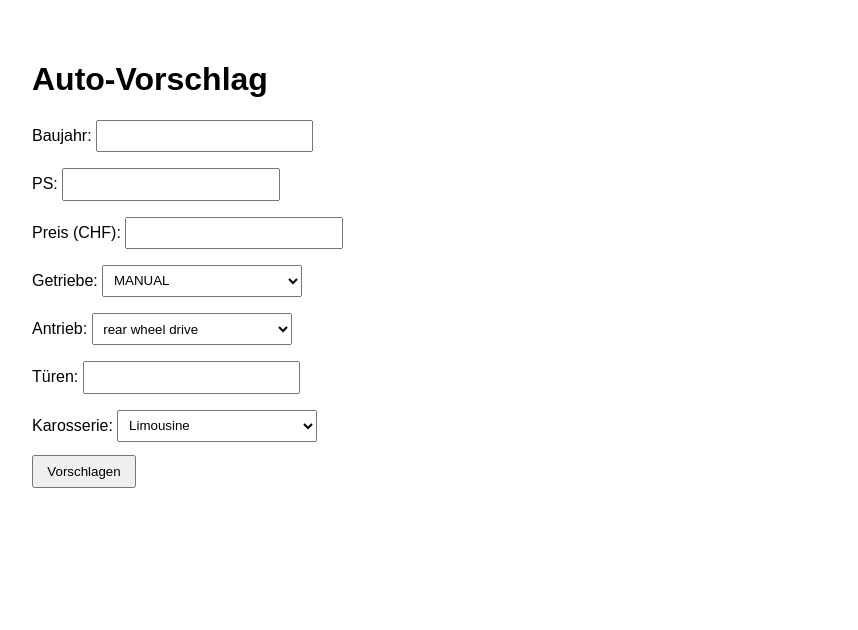
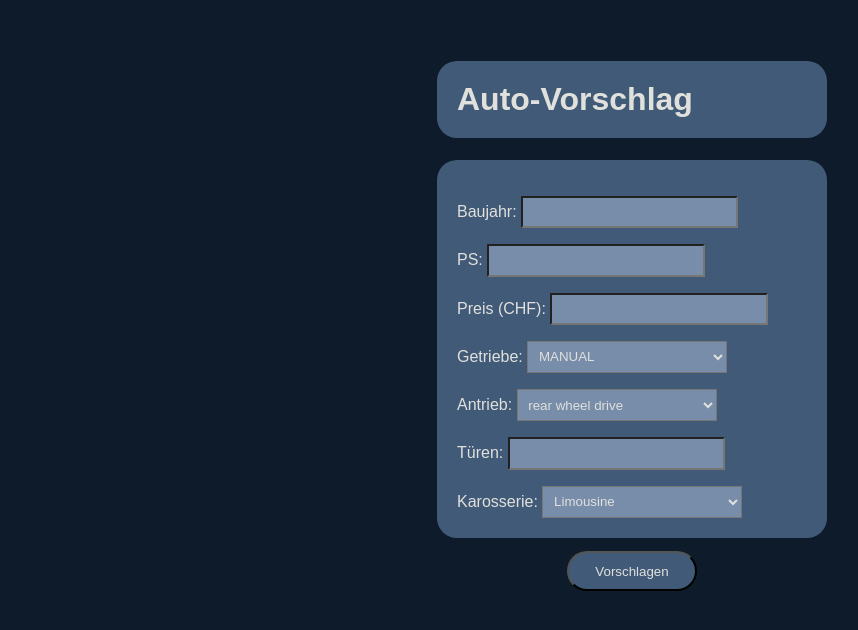
Before and after one commit to Crabby876/lernperiode-10, a Flask app: page / in a window 1280 px wide. Shown: the top 630 px of the page, without its empty margins (8-866 px from the left). Run offline with Flask 3, Linux system fonts and the light colour scheme; parts of the project's set-up code (start-up, migrations or seed data) failed here and were passed over.

Commit message:
Add files via upload

```diff
--- a/CarSuggesterWeb/app.py
+++ b/CarSuggesterWeb/app.py
@@ -45,7 +45,6 @@ def index():
             except:
                 feedback = "Fehler: Bitte gib Marke und Modell im Format 'BMW 1 Series' an."
         elif 'zufrieden' in request.form:
-            flash("Super, freut mich!")
             return redirect(url_for('index'))
 
         else:
@@ -82,5 +81,6 @@ def index():
             vorhersage = RF.predict(input_df)[0]
 
     return render_template("index.html", getriebe_typen=getriebe_typen, antrieb_typen=antrieb_typen, karosserie_typen=karosserie_typen, vorhersage=vorhersage, feedback=feedback)
+
 if __name__ == "__main__":
     app.run(debug=True)
--- a/CarSuggesterWeb/static/style.css
+++ b/CarSuggesterWeb/static/style.css
@@ -2,6 +2,12 @@ body
 {
     font-family: sans-serif;
     padding: 2em;
+    background-color: #0D1B2A;
+
+    display: flex;
+    flex-direction: column;
+
+    align-items: center;
 }
 
 label
@@ -14,6 +20,8 @@ input, select
 {
     width: 200px;
     padding: 0.5em;
+    background-color: #778DA9;
+    color: #E0E1DD;
 }
 
 button
@@ -24,3 +32,68 @@ button
 li{
     list-style: none;
 }
+#main-container{
+    background-color: #415A77;
+    border-radius: 20px;
+
+    padding: 20px;
+    width: 350px;
+
+    color: #E0E1DD;
+}
+
+h1{
+    background-color: #415A77;
+    color:#E0E1DD;
+    border-radius: 20px;
+
+    padding: 20px;
+    width: 350px;
+}
+
+button {
+    background-color: #415A77;
+    color: #E0E1DD;
+    border-radius: 20px;
+    cursor: pointer;
+    height: 40px;
+    width : 130px;
+    transition: 200ms;
+}
+
+button:hover{
+    height: 50px;
+    width: 140px;
+
+}
+
+#Vorhersage{
+    background-color: #415A77;
+    border-top-left-radius: 20px;
+    border-top-right-radius: 20px;
+    padding: 20px;
+    width: 350px;
+
+    color: #E0E1DD;
+}
+#Vorhersage2{
+    background-color: #415A77;
+    border-bottom-left-radius: 20px;
+    border-bottom-right-radius: 20px;
+
+    padding: 20px;
+    width: 350px;
+
+    color: #E0E1DD;
+}
+form{
+    display: flex;
+    flex-direction: column;
+    align-items: center;
+}
+input::placeholder{
+    color: #E0E1DD;
+}
+p{
+    color: #E0E1DD;
+}
--- a/CarSuggesterWeb/templates/index.html
+++ b/CarSuggesterWeb/templates/index.html
@@ -14,6 +14,7 @@
 
     {% if not vorhersage %}
     <form method="post">
+        <div id = "main-container">
             <label>Baujahr: <input type="number" name="jahr" required></label>
             <label>PS: <input type="number" name="ps" required></label>
             <label>Preis (CHF): <input type="number" name="preis" required></label>
@@ -43,6 +44,7 @@
                     {% endfor %}
                 </select>
             </label>
+        </div>
 
         <button type="submit">Vorschlagen</button>
     </form>
@@ -58,19 +60,24 @@
     {% endif %}
 
     {% if vorhersage %}
+        <div id= "Vorhersage">
             <h2>Empfohlenes Auto:</h2>
             <p><strong>{{ vorhersage }}</strong></p>
-
+        </div>
             <form method="post">
+                <div id="Vorhersage2">
                     <label>Unzufrieden? Geben Sie das Auto an, an welches Sie gedacht haben:
                     <input type="text" name="wunsch_auto" placeholder="z.B. BMW 1 Series" required>
                     </label>
                     <input type="hidden" name="nachtrainieren" value="1">
+                </div>
+
                 <button type="submit">Nachtrainieren</button>
             </form>
             <form method="post">
                 <button type="submit" name="zufrieden">Ich bin zufrieden</button>
             </form>
+
     {% endif %}
 
 </body>
```
Lines whose indentation alone changed are shown as unchanged.
